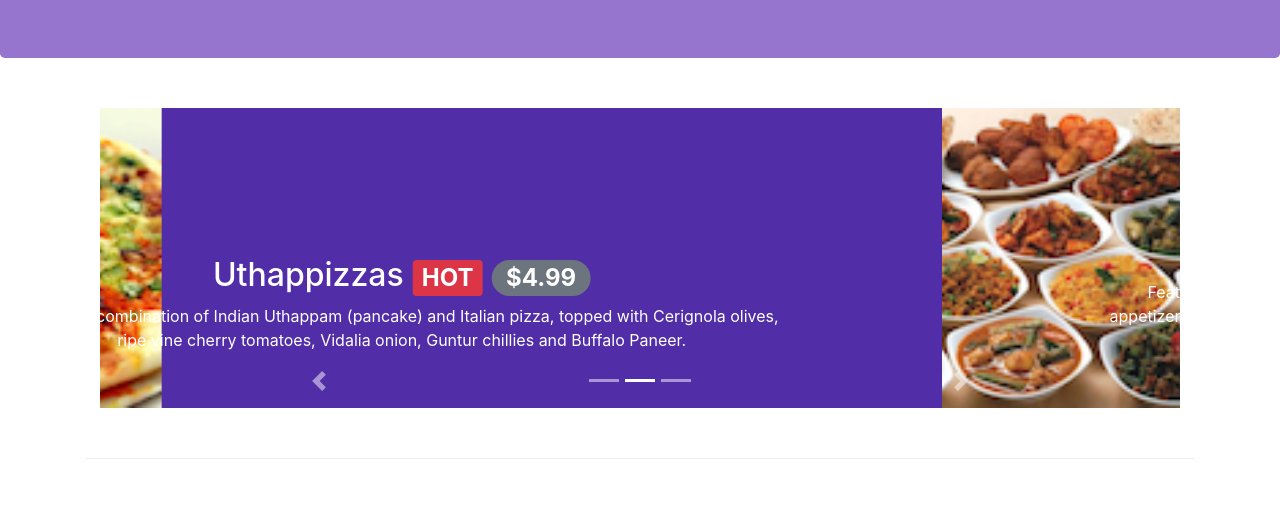
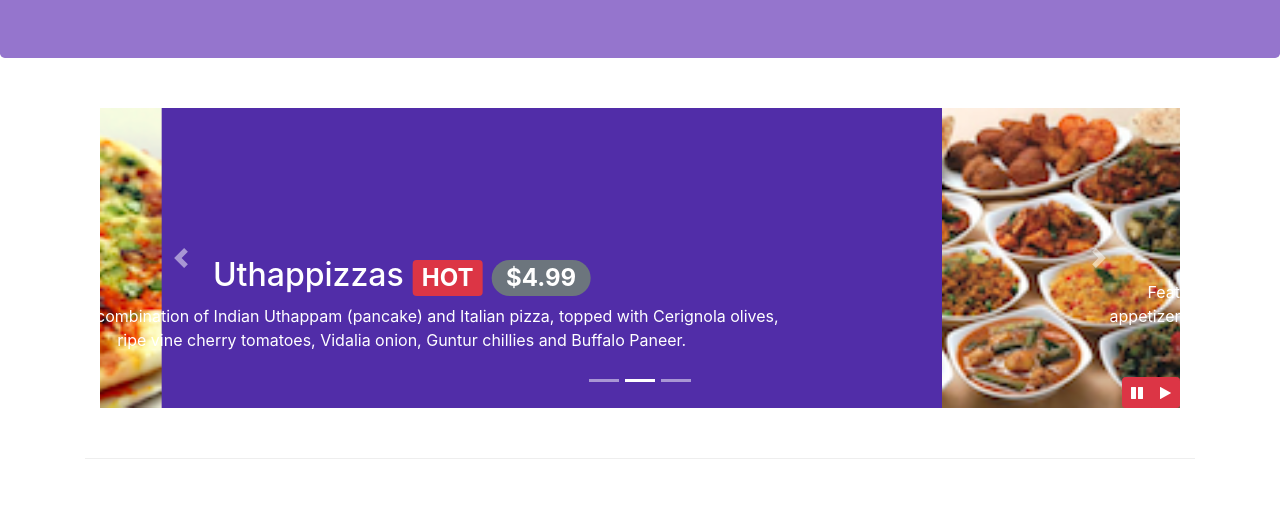
Before and after one commit to CodeXMalinga/conFusion, a website: page index.html in a window 1280 px wide. Shown: the part 276-800 px from the top of the page. Drawn offline with nearby package versions, Linux system fonts and the light colour scheme.

Commit message:
Added carousel control btns

```diff
--- a/css/styles.css
+++ b/css/styles.css
@@ -63,3 +63,9 @@ body {
   left: 0;
   min-height: 300px;
 }
+
+#carouselButton {
+  right: 0px;
+  bottom: 0px;
+  position: absolute;
+}
--- a/index.html
+++ b/index.html
@@ -402,6 +402,7 @@
                 ></li>
                 <li data-target="#mycarousel" data-slide-to="1"></li>
                 <li data-target="#mycarousel" data-slide-to="2"></li>
+              </ol>
               <a
                 href="#mycarousel"
                 class="carousel-control-prev"
@@ -416,7 +417,14 @@
                 data-slide="next"
                 ><span class="carousel-control-next-icon"></span
               ></a>
-              </ol>
+              <div class="btn-group" id="carouselButton">
+                <button class="btn btn-danger btn-sm" id="carousel-pause">
+                  <span class="fa fa-pause"></span>
+                </button>
+                <button class="btn btn-danger btn-sm" id="carousel-play">
+                  <span class="fa fa-play"></span>
+                </button>
+              </div>
             </div>
           </div>
         </div>
@@ -568,5 +576,16 @@
     <script src="node_modules/jquery/dist/jquery.slim.min.js"></script>
     <script src="node_modules/popper.js/dist/umd/popper.min.js"></script>
     <script src="node_modules/bootstrap/dist/js/bootstrap.min.js"></script>
+    <script>
+      $(document).ready(() => {
+        $('#mycarousel').carousel({ interval: 2000 });
+        $('#carousel-pause').click(() => {
+          $('#mycarousel').carousel('pause');
+        });
+        $('#carousel-play').click(() => {
+          $('#mycarousel').carousel('cycle');
+        });
+      });
+    </script>
   </body>
 </html>
```
Lines whose indentation alone changed are shown as unchanged.
